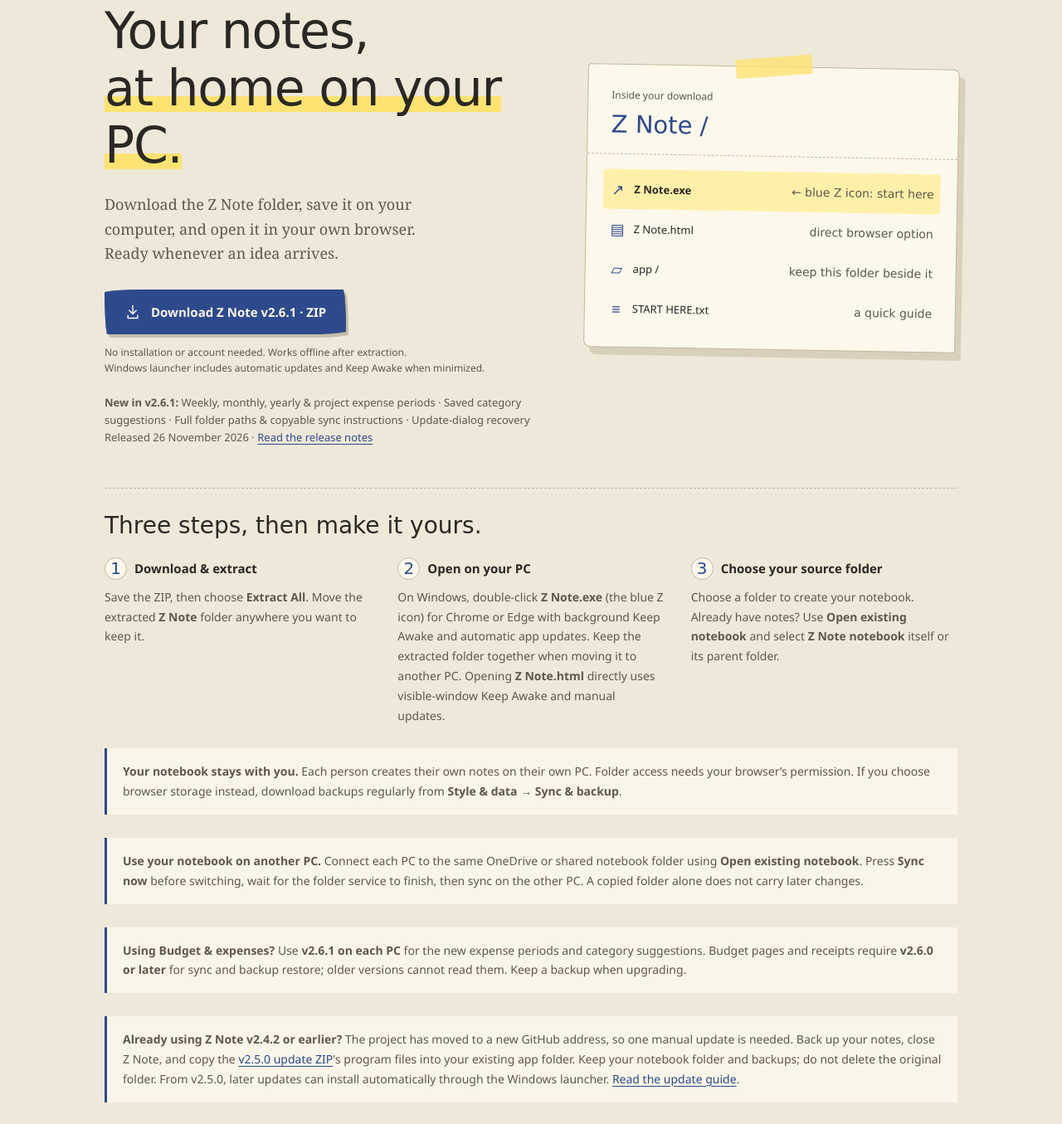
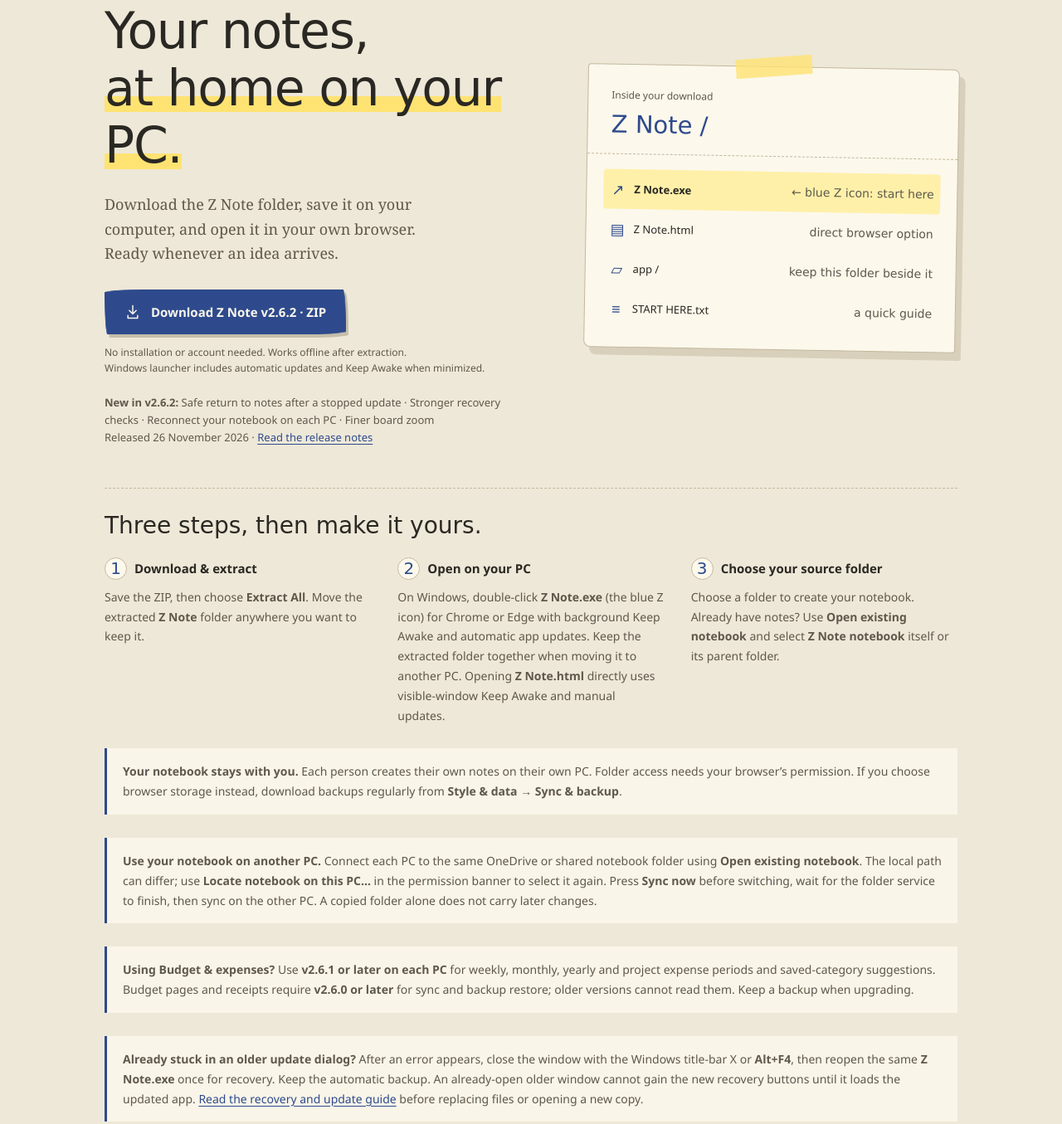
Before and after one commit to Zwe-e-e/z-note, a plain HTML site: page index.html in a window 1280 px wide. Shown: the part 167-1522 px from the top of the page at 83% size. Drawn offline with Linux system fonts and the light colour scheme.

Commit message:
Release v2.6.2 launcher, recovery guide and download page

```diff
--- a/index.html
+++ b/index.html
@@ -71,12 +71,12 @@
           <p class="eyebrow">A portable notebook for your PC</p>
           <h1 id="download-title">Your notes,<br><span>at home on your PC.</span></h1>
           <p class="lead">Download the Z Note folder, save it on your computer, and open it in your own browser. Ready whenever an idea arrives.</p>
-          <a class="download" href="downloads/Z-Note-v2.6.1-With-Icon.zip" download="Z-Note-v2.6.1-With-Icon.zip">
+          <a class="download" href="downloads/Z-Note-v2.6.2-With-Icon.zip" download="Z-Note-v2.6.2-With-Icon.zip">
             <svg width="20" height="20" viewBox="0 0 24 24" fill="none" stroke="currentColor" stroke-width="1.8" stroke-linecap="round" stroke-linejoin="round" aria-hidden="true"><path d="M12 3v12m-5-5 5 5 5-5M5 17v4h14v-4"/></svg>
-            Download Z Note v2.6.1 · ZIP
+            Download Z Note v2.6.2 · ZIP
           </a>
           <p class="download-note">No installation or account needed. Works offline after extraction.<br>Windows launcher includes automatic updates and Keep Awake when minimized.</p>
-          <p class="features"><strong>New in v2.6.1:</strong> Weekly, monthly, yearly &amp; project expense periods · Saved category suggestions · Full folder paths &amp; copyable sync instructions · Update-dialog recovery<br>Released 26 November 2026 · <a href="https://github.com/Zwe-e-e/z-note/releases/tag/v2.6.1">Read the release notes</a></p>
+          <p class="features"><strong>New in v2.6.2:</strong> Safe return to notes after a stopped update · Stronger recovery checks · Reconnect your notebook on each PC · Finer board zoom<br>Released 26 November 2026 · <a href="https://github.com/Zwe-e-e/z-note/releases/tag/v2.6.2">Read the release notes</a></p>
         </div>
         <aside class="folder-card" aria-label="Contents of the portable Z Note folder">
           <div class="folder-head"><small>Inside your download</small><h2>Z Note /</h2></div>
@@ -96,8 +96,9 @@
           <li><h3 class="step-title">Choose your source folder</h3><p>Choose a folder to create your notebook. Already have notes? Use <strong>Open existing notebook</strong> and select <strong>Z Note notebook</strong> itself or its parent folder.</p></li>
         </ol>
         <p class="storage-note"><strong>Your notebook stays with you.</strong> Each person creates their own notes on their own PC. Folder access needs your browser’s permission. If you choose browser storage instead, download backups regularly from <strong>Style &amp; data → Sync &amp; backup</strong>.</p>
-        <p class="storage-note"><strong>Use your notebook on another PC.</strong> Connect each PC to the same OneDrive or shared notebook folder using <strong>Open existing notebook</strong>. Press <strong>Sync now</strong> before switching, wait for the folder service to finish, then sync on the other PC. A copied folder alone does not carry later changes.</p>
-        <p class="storage-note"><strong>Using Budget &amp; expenses?</strong> Use <strong>v2.6.1 on each PC</strong> for the new expense periods and category suggestions. Budget pages and receipts require <strong>v2.6.0 or later</strong> for sync and backup restore; older versions cannot read them. Keep a backup when upgrading.</p>
+        <p class="storage-note"><strong>Use your notebook on another PC.</strong> Connect each PC to the same OneDrive or shared notebook folder using <strong>Open existing notebook</strong>. The local path can differ; use <strong>Locate notebook on this PC…</strong> in the permission banner to select it again. Press <strong>Sync now</strong> before switching, wait for the folder service to finish, then sync on the other PC. A copied folder alone does not carry later changes.</p>
+        <p class="storage-note"><strong>Using Budget &amp; expenses?</strong> Use <strong>v2.6.1 or later on each PC</strong> for weekly, monthly, yearly and project expense periods and saved-category suggestions. Budget pages and receipts require <strong>v2.6.0 or later</strong> for sync and backup restore; older versions cannot read them. Keep a backup when upgrading.</p>
+        <p class="storage-note"><strong>Already stuck in an older update dialog?</strong> After an error appears, close the window with the Windows title-bar X or <strong>Alt+F4</strong>, then reopen the same <strong>Z Note.exe</strong> once for recovery. Keep the automatic backup. An already-open older window cannot gain the new recovery buttons until it loads the updated app. <a href="https://github.com/Zwe-e-e/z-note#updating">Read the recovery and update guide</a> before replacing files or opening a new copy.</p>
         <p class="storage-note"><strong>Already using Z Note v2.4.2 or earlier?</strong> The project has moved to a new GitHub address, so one manual update is needed. Back up your notes, close Z Note, and copy the <a href="https://github.com/Zwe-e-e/z-note/releases/download/v2.5.0/Z-Note-v2.5.0-Portable.zip">v2.5.0 update ZIP</a>'s program files into your existing app folder. Keep your notebook folder and backups; do not delete the original folder. From v2.5.0, later updates can install automatically through the Windows launcher. <a href="https://github.com/Zwe-e-e/z-note#updating">Read the update guide</a>.</p>
       </section>
       <section class="support" aria-labelledby="support-title">
```
Also changed, not shown: START HERE.txt, VERSION.txt, 3 other files.
